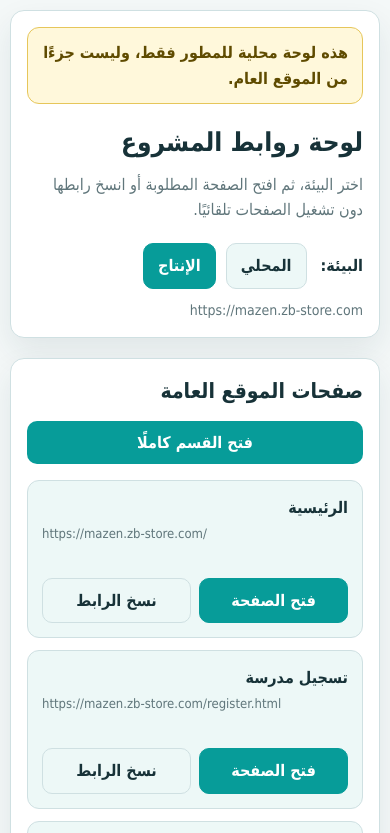
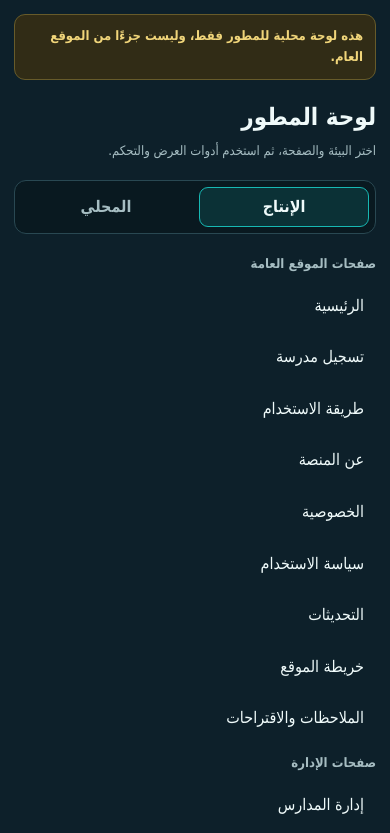
Before and after one commit to mazo0o0n/school-work-portal, a website: page tools/project-dashboard.html in a window 390 px wide. Both pictures are taken after a click on the button "الإنتاج". Shown: the top 833 px of the page. Drawn offline with Linux system fonts and the light colour scheme.

Commit message:
Improve local dashboard and launcher scripts

```diff
--- a/tools/project-dashboard.html
+++ b/tools/project-dashboard.html
@@ -7,18 +7,18 @@
   <title>لوحة المطور المحلية | منصة التنظيم المدرسي</title>
   <style>
     :root {
-      color-scheme: light dark;
-      --bg: #f4f8f8;
-      --surface: #ffffff;
-      --surface-soft: #edf8f7;
-      --text: #173238;
-      --muted: #60767b;
-      --line: #cfe0e2;
-      --accent: #079c99;
-      --accent-strong: #087570;
-      --notice: #fff8db;
-      --notice-line: #e6c65a;
-      --shadow: 0 14px 32px rgba(20, 59, 66, 0.09);
+      color-scheme: dark;
+      --bg: #07131b;
+      --sidebar: #0d202a;
+      --surface: #112731;
+      --surface-soft: #16333e;
+      --text: #effafa;
+      --muted: #a6bdc2;
+      --line: #294852;
+      --accent: #17b8b3;
+      --accent-soft: rgba(23, 184, 179, 0.15);
+      --warning: #f0d57a;
+      --shadow: 0 20px 55px rgba(0, 0, 0, 0.28);
     }
 
     * { box-sizing: border-box; }
@@ -26,6 +26,7 @@
     body {
       margin: 0;
       min-height: 100vh;
+      overflow-x: hidden;
       background: var(--bg);
       color: var(--text);
       font-family: Tahoma, Arial, sans-serif;
@@ -33,197 +34,269 @@
     }
 
     button, a { font: inherit; }
+    button { cursor: pointer; }
 
-    button {
-      border: 0;
-      cursor: pointer;
+    .dashboard-shell {
+      min-height: 100vh;
+      display: grid;
+      grid-template-columns: 310px minmax(0, 1fr);
+      direction: rtl;
     }
 
-    .dashboard {
-      width: min(1180px, calc(100% - 32px));
-      margin: 0 auto;
-      padding: 28px 0 48px;
+    .sidebar {
+      position: sticky;
+      top: 0;
+      height: 100vh;
+      overflow-y: auto;
+      padding: 20px;
+      border-inline-end: 1px solid var(--line);
+      background: var(--sidebar);
     }
 
-    .hero, .section-card {
+    .local-notice {
+      margin: 0 0 18px;
+      padding: 11px 12px;
+      border: 1px solid #675b2a;
+      border-radius: 11px;
+      background: #312c16;
+      color: var(--warning);
+      font-size: 13px;
+      font-weight: 700;
+    }
+
+    h1, h2, h3, p { margin-top: 0; }
+    h1 { margin-bottom: 5px; font-size: 24px; }
+    .sidebar-intro { margin-bottom: 18px; color: var(--muted); font-size: 13px; }
+
+    .environment-switcher {
+      display: grid;
+      grid-template-columns: 1fr 1fr;
+      gap: 8px;
+      margin-bottom: 20px;
+      padding: 6px;
+      border: 1px solid var(--line);
+      border-radius: 12px;
+      background: #091920;
+    }
+
+    .environment-button {
+      min-height: 40px;
+      border: 1px solid transparent;
+      border-radius: 9px;
+      background: transparent;
+      color: var(--muted);
+      font-weight: 800;
+    }
+
+    .environment-button[aria-pressed="true"] {
+      border-color: var(--accent);
+      background: var(--accent-soft);
+      color: var(--text);
+    }
+
+    .nav-group + .nav-group { margin-top: 20px; }
+    .nav-group h2 { margin-bottom: 8px; color: var(--muted); font-size: 13px; }
+    .page-list { display: grid; gap: 6px; }
+
+    .page-button {
+      width: 100%;
+      min-height: 42px;
+      border: 1px solid transparent;
+      border-radius: 10px;
+      padding: 9px 11px;
+      background: transparent;
+      color: var(--text);
+      text-align: right;
+    }
+
+    .page-button:hover,
+    .page-button.active {
+      border-color: var(--accent);
+      background: var(--accent-soft);
+    }
+
+    .workspace {
+      min-width: 0;
+      padding: clamp(18px, 3vw, 40px);
+    }
+
+    .empty-state,
+    .page-panel {
+      width: min(100%, 1100px);
+      margin: 0 auto;
       border: 1px solid var(--line);
       border-radius: 18px;
       background: var(--surface);
       box-shadow: var(--shadow);
     }
 
-    .hero { padding: 24px; }
+    .empty-state { padding: 42px; text-align: center; }
+    .empty-state h2 { margin-bottom: 8px; }
+    .empty-state p { margin-bottom: 0; color: var(--muted); }
+    .page-panel { padding: clamp(18px, 3vw, 30px); }
 
-    .notice {
-      margin: 0 0 18px;
-      padding: 12px 14px;
-      border: 1px solid var(--notice-line);
-      border-radius: 12px;
-      background: var(--notice);
-      color: #5f4b00;
-      font-weight: 700;
+    .page-heading {
+      display: flex;
+      align-items: flex-start;
+      justify-content: space-between;
+      gap: 16px;
     }
 
-    h1, h2, p { margin-top: 0; }
-    h1 { margin-bottom: 8px; font-size: clamp(26px, 4vw, 38px); }
-    .intro { margin-bottom: 20px; color: var(--muted); }
+    .page-heading h2 { margin-bottom: 5px; font-size: clamp(24px, 3vw, 34px); }
+    .page-description { margin-bottom: 18px; color: var(--muted); }
 
-    .environment-switcher {
-      display: flex;
-      flex-wrap: wrap;
-      align-items: center;
-      gap: 10px;
-    }
-
-    .environment-switcher strong { margin-inline-end: 4px; }
-
-    .environment-button, .action-button, .open-section-button {
-      min-height: 42px;
+    .page-url {
+      display: block;
+      margin-bottom: 18px;
+      padding: 11px 13px;
+      border: 1px solid var(--line);
       border-radius: 10px;
-      padding: 9px 14px;
-      font-weight: 700;
-      transition: background-color 160ms ease, border-color 160ms ease;
-    }
-
-    .environment-button, .action-button {
-      border: 1px solid var(--line);
-      background: var(--surface-soft);
-      color: var(--text);
-    }
-
-    .environment-button[aria-pressed="true"],
-    .open-section-button,
-    .action-button.primary {
-      border-color: var(--accent);
-      background: var(--accent);
-      color: #ffffff;
-    }
-
-    .environment-url {
-      flex: 1 1 100%;
       direction: ltr;
-      color: var(--muted);
-      font-size: 14px;
-      overflow-wrap: anywhere;
-      text-align: right;
-    }
-
-    .sections {
-      display: grid;
-      gap: 18px;
-      margin-top: 20px;
-    }
-
-    .section-card { padding: 20px; }
-
-    .section-heading {
-      display: flex;
-      align-items: center;
-      justify-content: space-between;
-      gap: 12px;
-      margin-bottom: 16px;
-    }
-
-    .section-heading h2 { margin-bottom: 0; font-size: 21px; }
-
-    .links-grid {
-      display: grid;
-      grid-template-columns: repeat(auto-fit, minmax(260px, 1fr));
-      gap: 12px;
-    }
-
-    .link-card {
-      min-width: 0;
-      padding: 14px;
-      border: 1px solid var(--line);
-      border-radius: 12px;
-      background: var(--surface-soft);
-    }
-
-    .link-name { display: block; margin-bottom: 3px; }
-
-    .link-url {
-      display: block;
-      min-height: 44px;
-      direction: ltr;
-      color: var(--muted);
-      font-size: 13px;
+      background: #0a1b23;
+      color: #bfe9e7;
       overflow-wrap: anywhere;
       text-align: left;
     }
 
-    .link-actions {
-      display: flex;
-      flex-wrap: wrap;
-      gap: 8px;
-      margin-top: 10px;
+    .actions { display: flex; flex-wrap: wrap; gap: 9px; margin-bottom: 18px; }
+    .action-button {
+      min-height: 42px;
+      border: 1px solid var(--line);
+      border-radius: 10px;
+      padding: 9px 14px;
+      background: var(--surface-soft);
+      color: var(--text);
+      font-weight: 800;
+      text-decoration: none;
     }
 
-    .action-button { flex: 1 1 110px; }
+    .action-button.primary { border-color: var(--accent); background: var(--accent); color: #062326; }
+    .action-button:disabled { cursor: not-allowed; opacity: 0.45; }
+
+    .environment-message,
+    .local-help {
+      margin: 0 0 16px;
+      padding: 11px 13px;
+      border: 1px solid var(--line);
+      border-radius: 10px;
+      background: #0c2029;
+      color: var(--muted);
+    }
+
+    .viewer-wrap {
+      min-height: 420px;
+      overflow: hidden;
+      border: 1px solid var(--line);
+      border-radius: 14px;
+      background: #ffffff;
+    }
+
+    .viewer-placeholder {
+      min-height: 420px;
+      display: grid;
+      place-items: center;
+      padding: 24px;
+      background: #0a1a22;
+      color: var(--muted);
+      text-align: center;
+    }
+
+    .page-viewer { width: 100%; height: 70vh; min-height: 520px; border: 0; background: #ffffff; }
 
     .status {
-      position: sticky;
-      bottom: 12px;
-      z-index: 2;
-      min-height: 24px;
-      margin: 18px auto 0;
-      padding: 9px 14px;
+      position: fixed;
+      bottom: 16px;
+      left: 50%;
+      z-index: 10;
+      max-width: calc(100% - 24px);
+      margin: 0;
+      padding: 10px 16px;
       border: 1px solid var(--line);
       border-radius: 10px;
-      background: var(--surface);
-      color: var(--muted);
+      background: var(--surface-soft);
       box-shadow: var(--shadow);
+      color: var(--text);
       opacity: 0;
       pointer-events: none;
+      transform: translateX(-50%);
       transition: opacity 160ms ease;
     }
 
     .status.visible { opacity: 1; }
+    [hidden] { display: none !important; }
 
-    @media (prefers-color-scheme: dark) {
-      :root {
-        --bg: #07141b;
-        --surface: #10222b;
-        --surface-soft: #142c36;
-        --text: #edf8f8;
-        --muted: #aac0c4;
-        --line: #284650;
-        --accent: #14b8b4;
-        --accent-strong: #3fd1cd;
-        --notice: #332d14;
-        --notice-line: #76611b;
-        --shadow: 0 14px 32px rgba(0, 0, 0, 0.25);
-      }
-
-      .notice { color: #f5df82; }
+    @media (max-width: 760px) {
+      .dashboard-shell { grid-template-columns: minmax(0, 1fr); }
+      .sidebar { position: static; height: auto; max-height: none; border-inline-end: 0; border-bottom: 1px solid var(--line); }
+      .sidebar-nav { display: grid; grid-template-columns: 1fr 1fr; gap: 12px; }
+      .nav-group + .nav-group { margin-top: 0; }
+      .workspace { padding: 14px 10px 28px; }
+      .empty-state, .page-panel { border-radius: 14px; }
+      .empty-state { padding: 26px 18px; }
+      .page-heading { display: block; }
+      .actions { display: grid; grid-template-columns: 1fr 1fr; }
+      .action-button { text-align: center; }
+      .viewer-wrap, .viewer-placeholder { min-height: 360px; }
+      .page-viewer { min-height: 480px; }
     }
 
-    @media (max-width: 640px) {
-      .dashboard { width: min(100% - 20px, 1180px); padding-top: 10px; }
-      .hero, .section-card { border-radius: 14px; padding: 16px; }
-      .section-heading { align-items: stretch; flex-direction: column; }
-      .open-section-button { width: 100%; }
-      .links-grid { grid-template-columns: 1fr; }
+    @media (max-width: 430px) {
+      .sidebar { padding: 14px; }
+      .sidebar-nav, .actions { grid-template-columns: 1fr; }
+      .page-panel { padding: 15px; }
     }
   </style>
 </head>
 <body>
-  <main class="dashboard">
-    <header class="hero">
-      <p class="notice">هذه لوحة محلية للمطور فقط، وليست جزءًا من الموقع العام.</p>
-      <h1>لوحة روابط المشروع</h1>
-      <p class="intro">اختر البيئة، ثم افتح الصفحة المطلوبة أو انسخ رابطها دون تشغيل الصفحات تلقائيًا.</p>
+  <div class="dashboard-shell">
+    <aside class="sidebar" aria-label="قائمة صفحات المشروع">
+      <p class="local-notice">هذه لوحة محلية للمطور فقط، وليست جزءًا من الموقع العام.</p>
+      <h1>لوحة المطور</h1>
+      <p class="sidebar-intro">اختر البيئة والصفحة، ثم استخدم أدوات العرض والتحكم.</p>
+
       <div class="environment-switcher" aria-label="اختيار بيئة الروابط">
-        <strong>البيئة:</strong>
-        <button class="environment-button" type="button" data-environment="local" aria-pressed="true">المحلي</button>
-        <button class="environment-button" type="button" data-environment="production" aria-pressed="false">الإنتاج</button>
-        <span id="environmentUrl" class="environment-url">http://127.0.0.1:4173</span>
+        <button class="environment-button" type="button" data-environment="production" aria-pressed="true">الإنتاج</button>
+        <button class="environment-button" type="button" data-environment="local" aria-pressed="false">المحلي</button>
       </div>
-    </header>
 
-    <div id="sections" class="sections"></div>
-    <p id="status" class="status" role="status" aria-live="polite"></p>
-  </main>
+      <nav id="sidebarNav" class="sidebar-nav" aria-label="صفحات المشروع"></nav>
+    </aside>
+
+    <main class="workspace">
+      <section id="emptyState" class="empty-state">
+        <h2>اختر صفحة من القائمة</h2>
+        <p>لن يتم فتح أي صفحة تلقائيًا. اختر الصفحة المطلوبة لعرض معلوماتها وأدوات التحكم.</p>
+      </section>
+
+      <section id="pagePanel" class="page-panel" hidden>
+        <div class="page-heading">
+          <div>
+            <h2 id="pageTitle"></h2>
+            <p id="pageDescription" class="page-description"></p>
+          </div>
+        </div>
+
+        <code id="pageUrl" class="page-url"></code>
+
+        <div class="actions" aria-label="أدوات الصفحة المختارة">
+          <button id="openPanelButton" class="action-button primary" type="button">فتح داخل اللوحة</button>
+          <a id="openTabLink" class="action-button" href="about:blank" target="_blank" rel="noopener noreferrer">فتح في تبويب جديد</a>
+          <button id="copyButton" class="action-button" type="button">نسخ الرابط</button>
+          <button id="reloadButton" class="action-button" type="button" disabled>إعادة تحميل العارض</button>
+        </div>
+
+        <p id="environmentMessage" class="environment-message"></p>
+        <p id="localHelp" class="local-help" hidden>إذا لم تفتح الصفحة المحلية، شغّل tools/start-local-dashboard.bat أو node local-server.cjs.</p>
+
+        <div class="viewer-wrap">
+          <div id="viewerPlaceholder" class="viewer-placeholder">العارض متاح للبيئة المحلية فقط، وبعد الضغط على «فتح داخل اللوحة».</div>
+          <iframe id="pageViewer" class="page-viewer" title="عارض الصفحة المختارة" src="about:blank" referrerpolicy="no-referrer" hidden></iframe>
+        </div>
+      </section>
+
+      <p id="status" class="status" role="status" aria-live="polite"></p>
+    </main>
+  </div>
 
   <script>
     'use strict';
@@ -236,66 +309,52 @@
     const sections = [
       {
         title: 'صفحات الموقع العامة',
-        links: [
-          ['الرئيسية', '/'],
-          ['تسجيل مدرسة', 'register.html'],
-          ['طريقة الاستخدام', 'how-to-use.html'],
-          ['عن المنصة', 'about.html'],
-          ['الخصوصية', 'privacy.html'],
-          ['سياسة الاستخدام', 'usage-policy.html'],
-          ['التحديثات', 'updates.html'],
-          ['خريطة الموقع', 'sitemap.html'],
-          ['الملاحظات والاقتراحات', 'feedback.html']
-        ]
-      },
-      {
-        title: 'أدوات الدعم المدرسي',
-        links: [
-          ['الأداة الأولى', '1.html'],
-          ['الأداة الثانية', '2.html'],
-          ['الأداة الثالثة', '3.html']
+        pages: [
+          { name: 'الرئيسية', path: '/', description: 'الواجهة الرئيسية للمنصة وأقسام الموارد التعليمية.' },
+          { name: 'تسجيل مدرسة', path: 'register.html', description: 'صفحة تسجيل بيانات المدرسة والدخول إلى المنصة.' },
+          { name: 'طريقة الاستخدام', path: 'how-to-use.html', description: 'إرشادات مختصرة للاستفادة من أقسام المنصة.' },
+          { name: 'عن المنصة', path: 'about.html', description: 'تعريف بالمنصة وأهدافها ونطاق خدماتها.' },
+          { name: 'الخصوصية', path: 'privacy.html', description: 'سياسة الخصوصية والتعامل مع بيانات المستخدم.' },
+          { name: 'سياسة الاستخدام', path: 'usage-policy.html', description: 'ضوابط وشروط استخدام المنصة.' },
+          { name: 'التحديثات', path: 'updates.html', description: 'سجل تحديثات المنصة والتحسينات الأخيرة.' },
+          { name: 'خريطة الموقع', path: 'sitemap.html', description: 'فهرس منظم لصفحات المنصة وروابطها.' },
+          { name: 'الملاحظات والاقتراحات', path: 'feedback.html', description: 'واجهة إرسال الملاحظات والاقتراحات المتعلقة بالمنصة.' }
         ]
       },
       {
         title: 'صفحات الإدارة',
-        links: [
-          ['إدارة المدارس', 'admin-schools.html'],
-          ['الأسئلة غير المجابة', 'admin-unanswered.html'],
-          ['حالة المساعد', 'assistant-status.html'],
-          ['حالة المعرفة', 'knowledge-status.html'],
-          ['اختبار المساعد', 'assistant-test.html']
-        ]
-      },
-      {
-        title: 'قوالب تقارير المدير',
-        links: [
-          ['سجل اجتماعات الأقسام', 'assets/report-templates/manager-reports/meeting-template-test.docx'],
-          ['لجنة التحصيل الدراسي', 'assets/report-templates/manager-reports/academic-achievement-committee.docx'],
-          ['تكليف الموجه الصحي', 'assets/report-templates/manager-reports/health-guide-assignment.docx'],
-          ['تكليف حارس المدرسة', 'assets/report-templates/manager-reports/school-guard-assignment.docx'],
-          ['تكليف رائد النشاط', 'assets/report-templates/manager-reports/activity-leader-assignment-1448.docx']
-        ]
-      },
-      {
-        title: 'روابط المشروع الخارجية',
-        external: true,
-        links: [
-          ['الموقع المنشور', 'https://mazen.zb-store.com'],
-          ['مستودع GitHub', 'https://github.com/mazo0o0n/school-work-portal.git']
+        pages: [
+          { name: 'إدارة المدارس', path: 'admin-schools.html', description: 'إدارة المدارس المسجلة وحالات التحقق.' },
+          { name: 'الأسئلة غير المجابة', path: 'admin-unanswered.html', description: 'مراجعة الأسئلة التي لم يجد المساعد إجابة موثوقة لها.' },
+          { name: 'حالة المساعد', path: 'assistant-status.html', description: 'عرض مؤشرات حالة مساعد المنصة.' },
+          { name: 'حالة المعرفة', path: 'knowledge-status.html', description: 'عرض إحصاءات ملفات ومصادر المعرفة.' },
+          { name: 'اختبار المساعد', path: 'assistant-test.html', description: 'واجهة داخلية لاختبار إجابات المساعد.' }
         ]
       }
     ];
 
-    const sectionsContainer = document.getElementById('sections');
-    const environmentUrl = document.getElementById('environmentUrl');
+    const sidebarNav = document.getElementById('sidebarNav');
+    const emptyState = document.getElementById('emptyState');
+    const pagePanel = document.getElementById('pagePanel');
+    const pageTitle = document.getElementById('pageTitle');
+    const pageDescription = document.getElementById('pageDescription');
+    const pageUrl = document.getElementById('pageUrl');
+    const openPanelButton = document.getElementById('openPanelButton');
+    const openTabLink = document.getElementById('openTabLink');
+    const copyButton = document.getElementById('copyButton');
+    const reloadButton = document.getElementById('reloadButton');
+    const environmentMessage = document.getElementById('environmentMessage');
+    const localHelp = document.getElementById('localHelp');
+    const viewerPlaceholder = document.getElementById('viewerPlaceholder');
+    const pageViewer = document.getElementById('pageViewer');
     const status = document.getElementById('status');
     const environmentButtons = [...document.querySelectorAll('[data-environment]')];
-    let selectedEnvironment = 'local';
+    let selectedEnvironment = 'production';
+    let selectedPage = null;
     let statusTimer = 0;
 
-    function resolveUrl(path, external = false) {
-      if (external) return path;
-      return new URL(path, `${environments[selectedEnvironment]}/`).href;
+    function resolveUrl(page) {
+      return new URL(page.path, `${environments[selectedEnvironment]}/`).href;
     }
 
     function showStatus(message) {
@@ -305,14 +364,6 @@
       statusTimer = window.setTimeout(() => {
         status.classList.remove('visible');
       }, 2400);
-    }
-
-    function openUrl(url) {
-      const link = document.createElement('a');
-      link.href = url;
-      link.target = '_blank';
-      link.rel = 'noopener noreferrer';
-      link.click();
     }
 
     async function copyUrl(url) {
@@ -336,101 +387,104 @@
       }
     }
 
-    function createActionButton(label, className, action) {
-      const button = document.createElement('button');
-      button.type = 'button';
-      button.className = `action-button ${className}`.trim();
-      button.textContent = label;
-      button.addEventListener('click', action);
-      return button;
+    function closeViewer() {
+      pageViewer.src = 'about:blank';
+      pageViewer.hidden = true;
+      viewerPlaceholder.hidden = false;
+      reloadButton.disabled = true;
     }
 
-    function renderSections() {
-      const renderedSections = sections.map((section) => {
-        const sectionElement = document.createElement('section');
-        sectionElement.className = 'section-card';
+    function updatePageDetails() {
+      if (!selectedPage) return;
 
-        const heading = document.createElement('div');
-        heading.className = 'section-heading';
+      const url = resolveUrl(selectedPage);
+      const isLocal = selectedEnvironment === 'local';
+      pageTitle.textContent = selectedPage.name;
+      pageDescription.textContent = selectedPage.description;
+      pageUrl.textContent = url;
+      openTabLink.href = url;
+      openPanelButton.disabled = !isLocal;
+      localHelp.hidden = !isLocal;
+      environmentMessage.textContent = isLocal
+        ? 'يمكن عرض الصفحة المحلية داخل اللوحة عند تشغيل الخادم المحلي.'
+        : 'لأسباب أمنية قد لا تظهر صفحات الإنتاج داخل العارض. استخدم زر فتح في تبويب جديد.';
+      closeViewer();
+    }
+
+    function selectPage(page, button) {
+      selectedPage = page;
+      document.querySelectorAll('.page-button').forEach((candidate) => {
+        const isSelected = candidate === button;
+        candidate.classList.toggle('active', isSelected);
+        if (isSelected) {
+          candidate.setAttribute('aria-current', 'page');
+        } else {
+          candidate.removeAttribute('aria-current');
+        }
+      });
+      emptyState.hidden = true;
+      pagePanel.hidden = false;
+      updatePageDetails();
+    }
+
+    function renderNavigation() {
+      const groups = sections.map((section) => {
+        const group = document.createElement('section');
+        group.className = 'nav-group';
         const title = document.createElement('h2');
         title.textContent = section.title;
+        const list = document.createElement('div');
+        list.className = 'page-list';
 
-        const openAllButton = document.createElement('button');
-        openAllButton.type = 'button';
-        openAllButton.className = 'open-section-button';
-        openAllButton.textContent = 'فتح القسم كاملًا';
-        openAllButton.addEventListener('click', () => {
-          section.links.forEach(([, path]) => {
-            openUrl(resolveUrl(path, section.external));
-          });
-          showStatus(
-            `تم طلب فتح ${section.links.length} روابط. قد يتطلب ذلك السماح بالنوافذ المنبثقة.`
-          );
+        section.pages.forEach((page) => {
+          const button = document.createElement('button');
+          button.type = 'button';
+          button.className = 'page-button';
+          button.textContent = page.name;
+          button.addEventListener('click', () => selectPage(page, button));
+          list.append(button);
         });
 
-        heading.append(title, openAllButton);
-
-        const grid = document.createElement('div');
-        grid.className = 'links-grid';
-
-        section.links.forEach(([name, path]) => {
-          const card = document.createElement('article');
-          card.className = 'link-card';
-          const nameElement = document.createElement('strong');
-          nameElement.className = 'link-name';
-          nameElement.textContent = name;
-          const urlElement = document.createElement('span');
-          urlElement.className = 'link-url';
-          urlElement.dataset.path = path;
-          urlElement.dataset.external = String(Boolean(section.external));
-
-          const actions = document.createElement('div');
-          actions.className = 'link-actions';
-          actions.append(
-            createActionButton('فتح الصفحة', 'primary', () => {
-              openUrl(resolveUrl(path, section.external));
-            }),
-            createActionButton('نسخ الرابط', '', () => {
-              copyUrl(resolveUrl(path, section.external));
-            })
-          );
-
-          card.append(nameElement, urlElement, actions);
-          grid.append(card);
-        });
-
-        sectionElement.append(heading, grid);
-        return sectionElement;
+        group.append(title, list);
+        return group;
       });
 
-      sectionsContainer.replaceChildren(...renderedSections);
-      updateUrls();
+      sidebarNav.replaceChildren(...groups);
     }
 
-    function updateUrls() {
-      environmentUrl.textContent = environments[selectedEnvironment];
-      document.querySelectorAll('.link-url').forEach((element) => {
-        element.textContent = resolveUrl(
-          element.dataset.path,
-          element.dataset.external === 'true'
-        );
+    function setEnvironment(environment, activeButton) {
+      selectedEnvironment = environment;
+      environmentButtons.forEach((button) => {
+        button.setAttribute('aria-pressed', String(button === activeButton));
       });
+      if (selectedPage) updatePageDetails();
     }
 
     environmentButtons.forEach((button) => {
       button.addEventListener('click', () => {
-        selectedEnvironment = button.dataset.environment;
-        environmentButtons.forEach((candidate) => {
-          candidate.setAttribute(
-            'aria-pressed',
-            String(candidate === button)
-          );
-        });
-        updateUrls();
+        setEnvironment(button.dataset.environment, button);
       });
     });
 
-    renderSections();
+    openPanelButton.addEventListener('click', () => {
+      if (!selectedPage || selectedEnvironment !== 'local') return;
+      pageViewer.title = `عارض صفحة ${selectedPage.name}`;
+      pageViewer.src = resolveUrl(selectedPage);
+      pageViewer.hidden = false;
+      viewerPlaceholder.hidden = true;
+      reloadButton.disabled = false;
+    });
+
+    reloadButton.addEventListener('click', () => {
+      if (!selectedPage || pageViewer.hidden) return;
+      pageViewer.src = resolveUrl(selectedPage);
+    });
+
+    copyButton.addEventListener('click', () => {
+      if (selectedPage) copyUrl(resolveUrl(selectedPage));
+    });
+
+    renderNavigation();
   </script>
 </body>
 </html>
```
Also changed, not shown: 2 other files.
